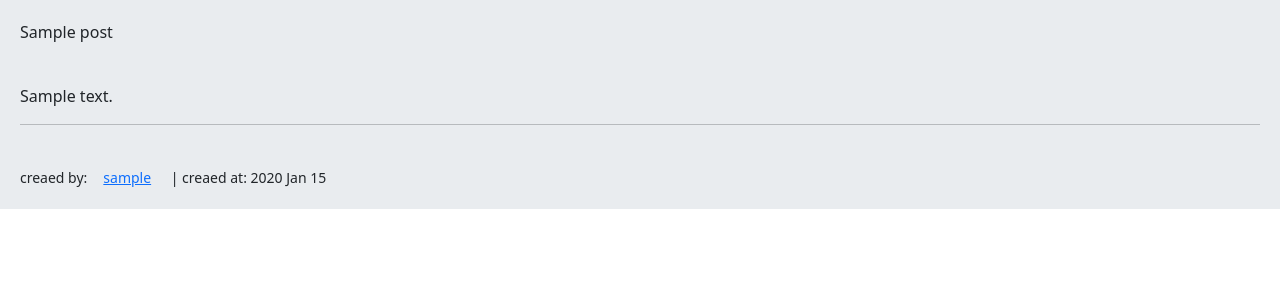
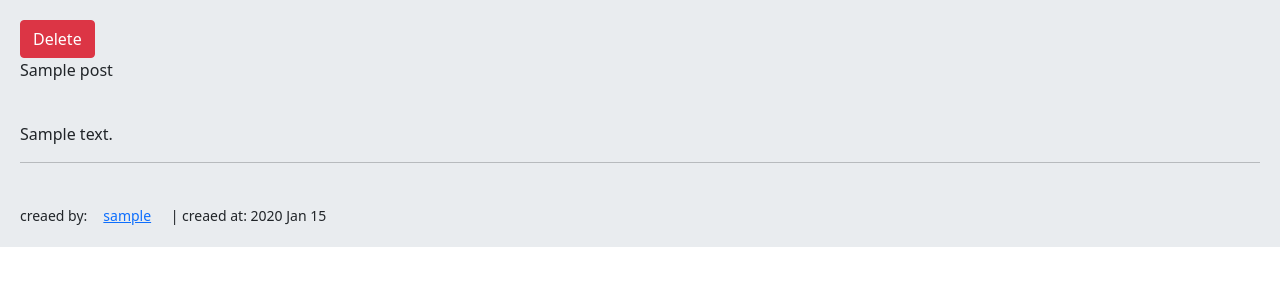
Before and after one commit to mohsenbarari/social-network, a Django app: a page that uses home/templates/home/detail.html in a window 1280 px wide. Shown: the part 56-356 px from the top of the page. Run offline with Django 4.2, Linux system fonts and the light colour scheme; a user stored in the database is signed in; tables that the repository leaves empty hold one stand-in row (values such as "Sample post").

Commit message:
add delete post

```diff
--- a/home/templates/home/detail.html
+++ b/home/templates/home/detail.html
@@ -1,5 +1,8 @@
 {% extends "base.html" %}
 {% block content %}
+    {% if request.user.id == post.user.id %}
+        <a href={% url 'home:post-delete' post.id %} class="btn btn-danger">Delete</a>
+    {% endif %}
     <p>{{ post.title }}</P><br>
     <p>{{ post.body }}</P><hr><br>
     <small>
--- a/home/urls.py
+++ b/home/urls.py
@@ -5,6 +5,8 @@ from . import views
 app_name = "home"
 urlpatterns = [
     path("index/",views.IndexView.as_view(),name="index"),
-    path("deail/<int:post_id>/<slug:post_slug>/",views.DetailPostView.as_view(),name="post-detail")
+    path("deail/<int:post_id>/<slug:post_slug>/",views.PostDetailView.as_view(),name="post-detail"),
+    path("delete/<int:post_id>/",views.DeletePostView.as_view(),name="post-delete"),
+
 
 ]
--- a/home/views.py
+++ b/home/views.py
@@ -1,6 +1,7 @@
-from django.shortcuts import render
+from django.shortcuts import render,redirect
 from django.views import View
 from .models import Post
+from django.contrib import messages
 
 
 class IndexView(View):
@@ -10,10 +11,22 @@ class IndexView(View):
             "posts":posts
         })
 
-class DetailPostView(View):
+class PostDetailView(View):
     def get(self,request,post_id,post_slug):
         post = Post.objects.get(pk=post_id,slug=post_slug)
         return render (request,"home/detail.html",{
             "post":post,
 
         })
+
+
+class DeletePostView(View):
+
+    def get(self,request,post_id):
+        post = Post.objects.get(pk=post_id)
+        if request.user.id == post.user.id:
+            post.delete()
+            messages.success(request,"your post deleted")
+        else:
+            messages.error(request,"you don't delete this post")
+        return redirect('home:index')
```
